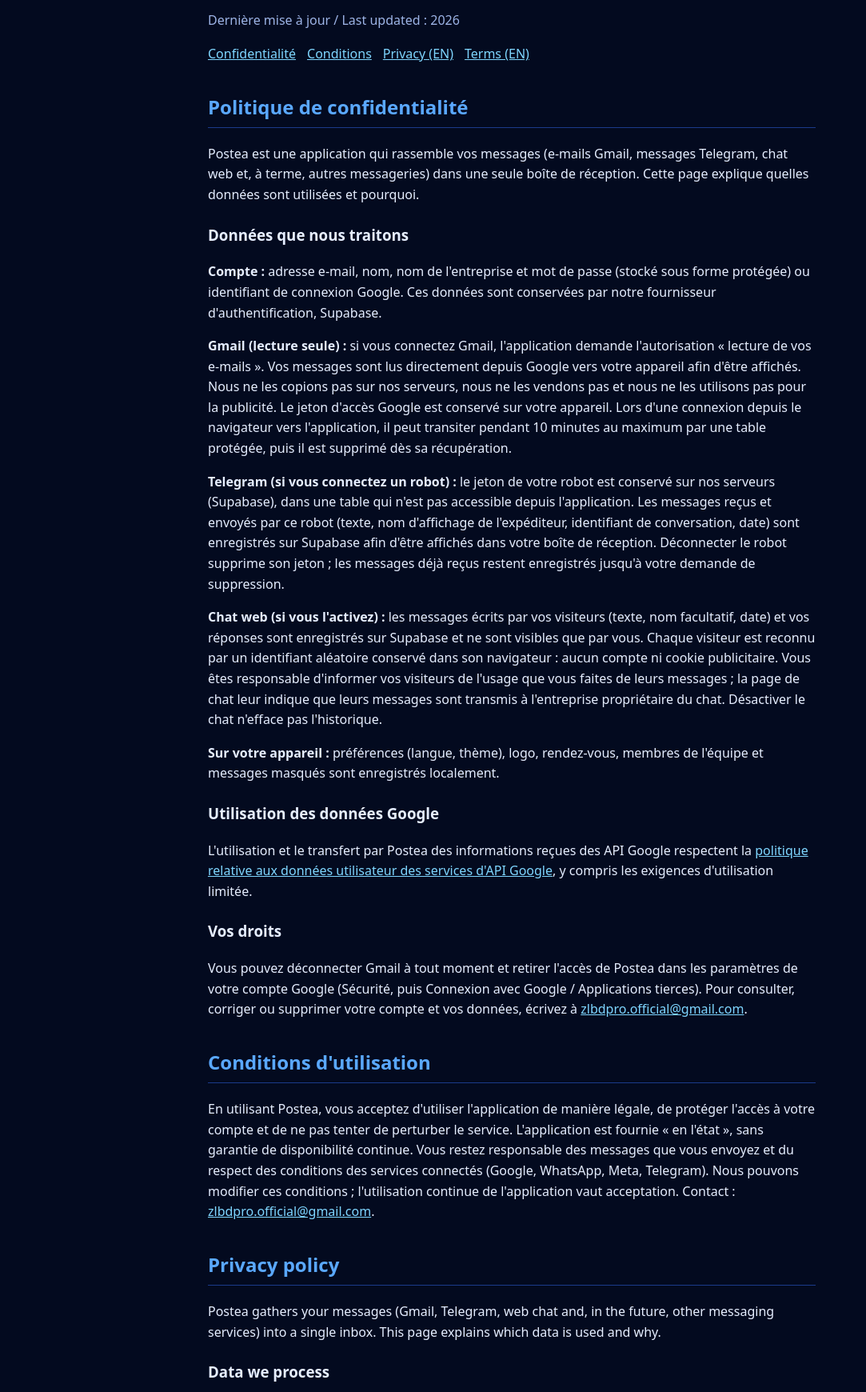
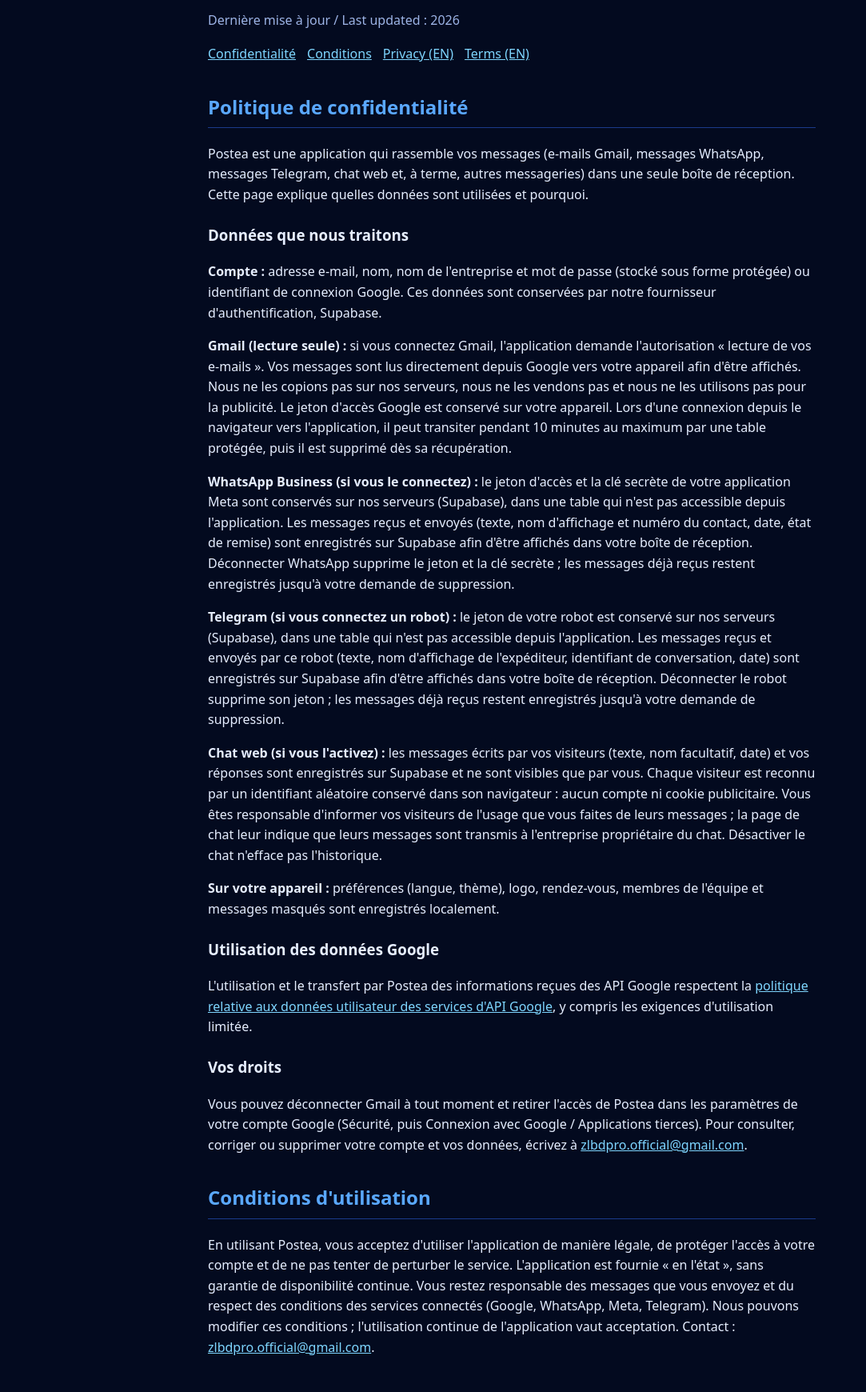
Before and after one commit to zlbdproofficial/Support-Pro, a plain HTML site: page legal.html in a window 1280 px wide. Shown: the part 105-1845 px from the top of the page at 80% size, without its empty margins (0-1083 px from the left). Drawn offline with Linux system fonts and the light colour scheme.

Commit message:
Update privacy policy to include WhatsApp messages

```diff
--- a/legal.html
+++ b/legal.html
@@ -18,10 +18,11 @@ nav a{margin-right:14px}
 <nav><a href="#privacy">Confidentialité</a><a href="#terms">Conditions</a><a href="#privacy-en">Privacy (EN)</a><a href="#terms-en">Terms (EN)</a></nav>
 
 <h2 id="privacy">Politique de confidentialité</h2>
-<p>Postea est une application qui rassemble vos messages (e-mails Gmail, messages Telegram, chat web et, à terme, autres messageries) dans une seule boîte de réception. Cette page explique quelles données sont utilisées et pourquoi.</p>
+<p>Postea est une application qui rassemble vos messages (e-mails Gmail, messages WhatsApp, messages Telegram, chat web et, à terme, autres messageries) dans une seule boîte de réception. Cette page explique quelles données sont utilisées et pourquoi.</p>
 <h3>Données que nous traitons</h3>
 <p><b>Compte :</b> adresse e-mail, nom, nom de l'entreprise et mot de passe (stocké sous forme protégée) ou identifiant de connexion Google. Ces données sont conservées par notre fournisseur d'authentification, Supabase.</p>
 <p><b>Gmail (lecture seule) :</b> si vous connectez Gmail, l'application demande l'autorisation « lecture de vos e-mails ». Vos messages sont lus directement depuis Google vers votre appareil afin d'être affichés. Nous ne les copions pas sur nos serveurs, nous ne les vendons pas et nous ne les utilisons pas pour la publicité. Le jeton d'accès Google est conservé sur votre appareil. Lors d'une connexion depuis le navigateur vers l'application, il peut transiter pendant 10 minutes au maximum par une table protégée, puis il est supprimé dès sa récupération.</p>
+<p><b>WhatsApp Business (si vous le connectez) :</b> le jeton d'accès et la clé secrète de votre application Meta sont conservés sur nos serveurs (Supabase), dans une table qui n'est pas accessible depuis l'application. Les messages reçus et envoyés (texte, nom d'affichage et numéro du contact, date, état de remise) sont enregistrés sur Supabase afin d'être affichés dans votre boîte de réception. Déconnecter WhatsApp supprime le jeton et la clé secrète ; les messages déjà reçus restent enregistrés jusqu'à votre demande de suppression.</p>
 <p><b>Telegram (si vous connectez un robot) :</b> le jeton de votre robot est conservé sur nos serveurs (Supabase), dans une table qui n'est pas accessible depuis l'application. Les messages reçus et envoyés par ce robot (texte, nom d'affichage de l'expéditeur, identifiant de conversation, date) sont enregistrés sur Supabase afin d'être affichés dans votre boîte de réception. Déconnecter le robot supprime son jeton ; les messages déjà reçus restent enregistrés jusqu'à votre demande de suppression.</p>
 <p><b>Chat web (si vous l'activez) :</b> les messages écrits par vos visiteurs (texte, nom facultatif, date) et vos réponses sont enregistrés sur Supabase et ne sont visibles que par vous. Chaque visiteur est reconnu par un identifiant aléatoire conservé dans son navigateur : aucun compte ni cookie publicitaire. Vous êtes responsable d'informer vos visiteurs de l'usage que vous faites de leurs messages ; la page de chat leur indique que leurs messages sont transmis à l'entreprise propriétaire du chat. Désactiver le chat n'efface pas l'historique.</p>
 <p><b>Sur votre appareil :</b> préférences (langue, thème), logo, rendez-vous, membres de l'équipe et messages masqués sont enregistrés localement.</p>
@@ -34,10 +35,11 @@ nav a{margin-right:14px}
 <p>En utilisant Postea, vous acceptez d'utiliser l'application de manière légale, de protéger l'accès à votre compte et de ne pas tenter de perturber le service. L'application est fournie « en l'état », sans garantie de disponibilité continue. Vous restez responsable des messages que vous envoyez et du respect des conditions des services connectés (Google, WhatsApp, Meta, Telegram). Nous pouvons modifier ces conditions ; l'utilisation continue de l'application vaut acceptation. Contact : <a href="mailto:zlbdpro.official@gmail.com">zlbdpro.official@gmail.com</a>.</p>
 
 <h2 id="privacy-en">Privacy policy</h2>
-<p>Postea gathers your messages (Gmail, Telegram, web chat and, in the future, other messaging services) into a single inbox. This page explains which data is used and why.</p>
+<p>Postea gathers your messages (Gmail, WhatsApp, Telegram, web chat and, in the future, other messaging services) into a single inbox. This page explains which data is used and why.</p>
 <h3>Data we process</h3>
 <p><b>Account:</b> email address, name, company name and password (stored in protected form) or Google sign-in identifier, kept by our authentication provider, Supabase.</p>
 <p><b>Gmail (read-only):</b> if you connect Gmail, the app asks for permission to read your emails. Messages are fetched from Google directly to your device to be displayed. We do not copy them to our servers, sell them, or use them for advertising. The Google access token is kept on your device. When signing in from the browser to the app, it may pass for at most 10 minutes through a protected table and is deleted as soon as it is retrieved.</p>
+<p><b>WhatsApp Business (if you connect it):</b> the access token and the secret key of your Meta app are kept on our servers (Supabase), in a table that is not accessible from the app. Messages received and sent (text, contact display name and phone number, date, delivery status) are stored on Supabase so they can be shown in your inbox. Disconnecting WhatsApp deletes the token and the secret key; messages already received stay stored until you ask for their deletion.</p>
 <p><b>Telegram (if you connect a bot):</b> your bot's token is kept on our servers (Supabase), in a table that is not accessible from the app. Messages received and sent by that bot (text, sender display name, conversation identifier, date) are stored on Supabase so they can be shown in your inbox. Disconnecting the bot deletes its token; messages already received stay stored until you ask for their deletion.</p>
 <p><b>Web chat (if you enable it):</b> messages written by your visitors (text, optional name, date) and your replies are stored on Supabase and are visible only to you. Each visitor is recognised by a random identifier kept in their browser: no account and no advertising cookie. You are responsible for informing your visitors about how you use their messages; the chat page tells them that their messages are sent to the company that owns the chat. Disabling the chat does not erase its history.</p>
 <p><b>On your device:</b> preferences (language, theme), logo, appointments, team members and hidden messages are stored locally.</p>
```
